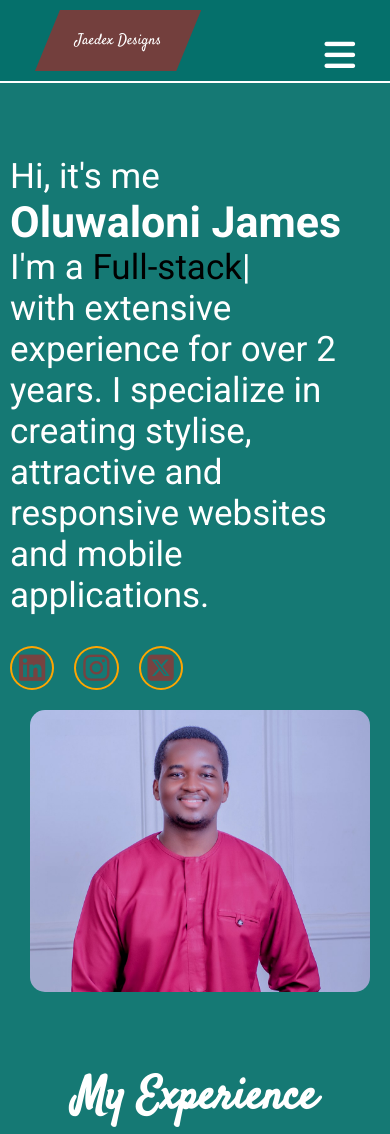
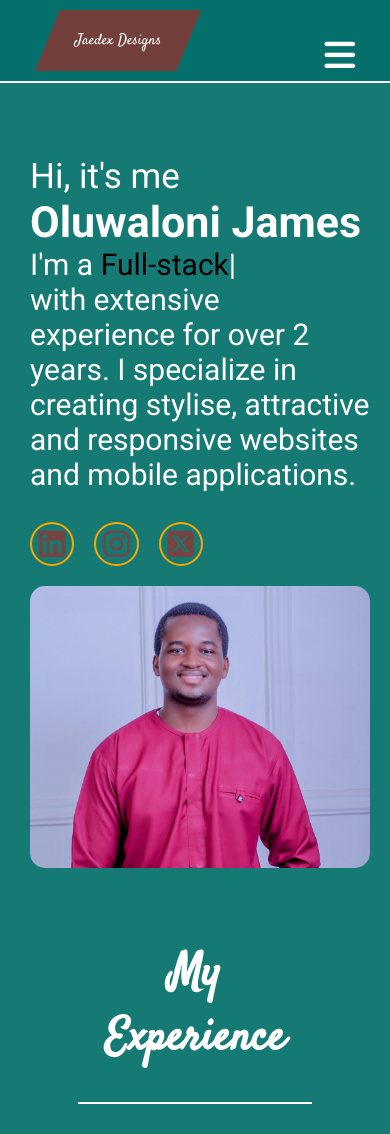
Before and after one commit to JAEDEXD3S1GN2/Jaedex-portfoilio, a plain HTML site: page index.html in a window 390 px wide. Shown: the top 1134 px of the page. Drawn offline with nearby package versions, Linux system fonts and the light colour scheme.

Commit message:
Update index.css

```diff
--- a/index.css
+++ b/index.css
@@ -739,7 +739,9 @@
 
 .first-cont {
   padding-top: 16px;
+  padding-inline: 20px;
 }
+
 
 .official {
   font-family: "Roboto", system-ui, -apple-system, BlinkMacSystemFont,
@@ -1255,6 +1257,15 @@
     border-right: none;
   }
 
+  .position {
+    font-size: 30px;
+  }
+
+  .exp-head {
+    text-align: center;
+    width: 60%;
+  }
+
   .first-cv-c {
         align-self: center;
   }
```
